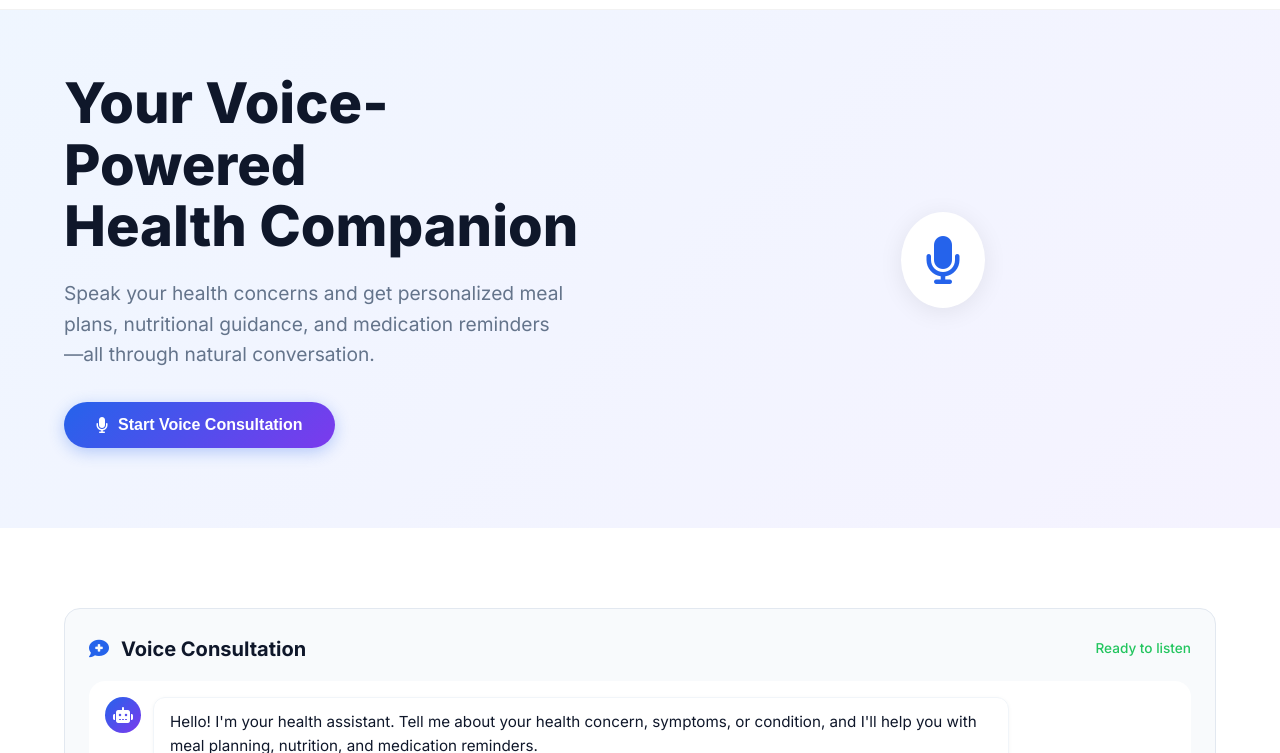
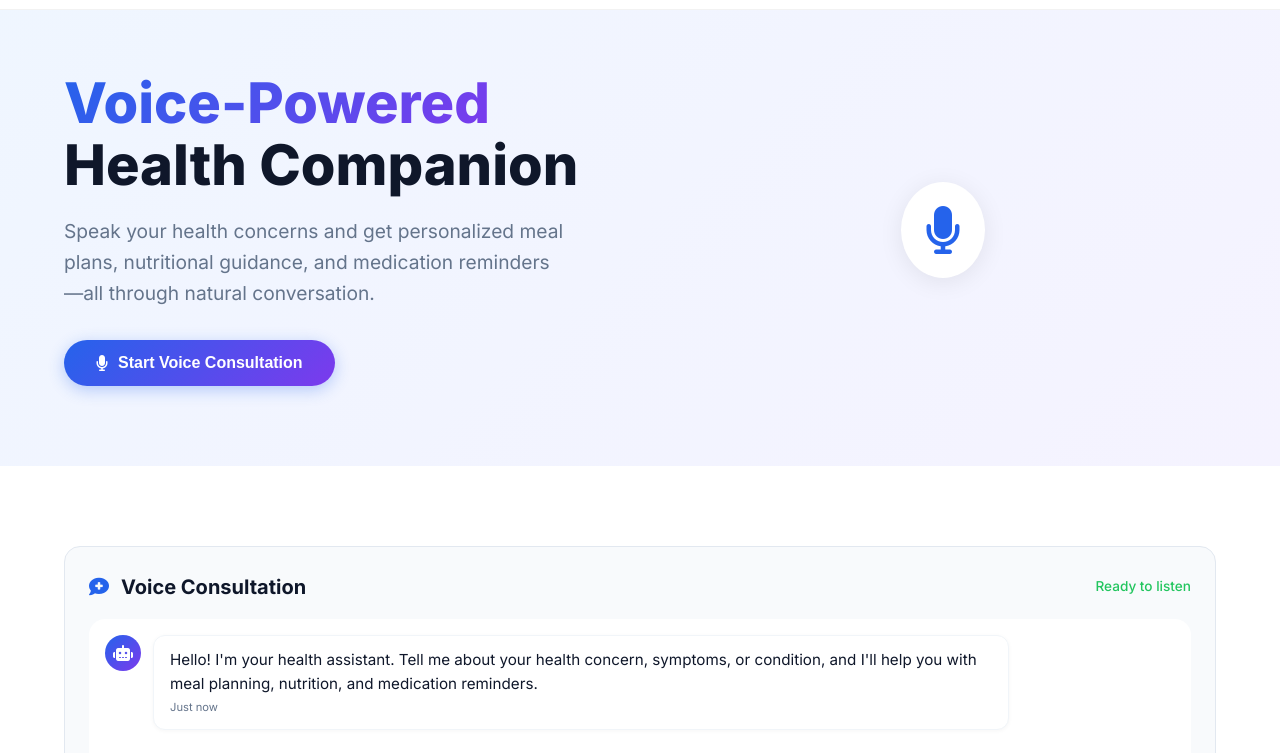
Before and after one commit to Aarchit1212/Heal_Meal, a website: page index.html in a window 1280 px wide. Shown: the part 47-800 px from the top of the page. Drawn offline with Linux system fonts and the light colour scheme.

Commit message:
Update hero title

```diff
--- a/index.html
+++ b/index.html
@@ -37,7 +37,7 @@
     <section class="hero">
         <div class="hero-content">
             <div class="hero-text">
-                <h1>Your Voice-Powered<br />Health Companion</h1>
+                <h1><span class="hero-title-accent">Voice-Powered</span><br />Health Companion</h1>
                 <p>Speak your health concerns and get personalized meal plans, nutritional guidance, and medication reminders—all through natural conversation.</p>
                 <div class="hero-buttons">
                     <button class="btn-primary" id="startVoiceBtn">
```
